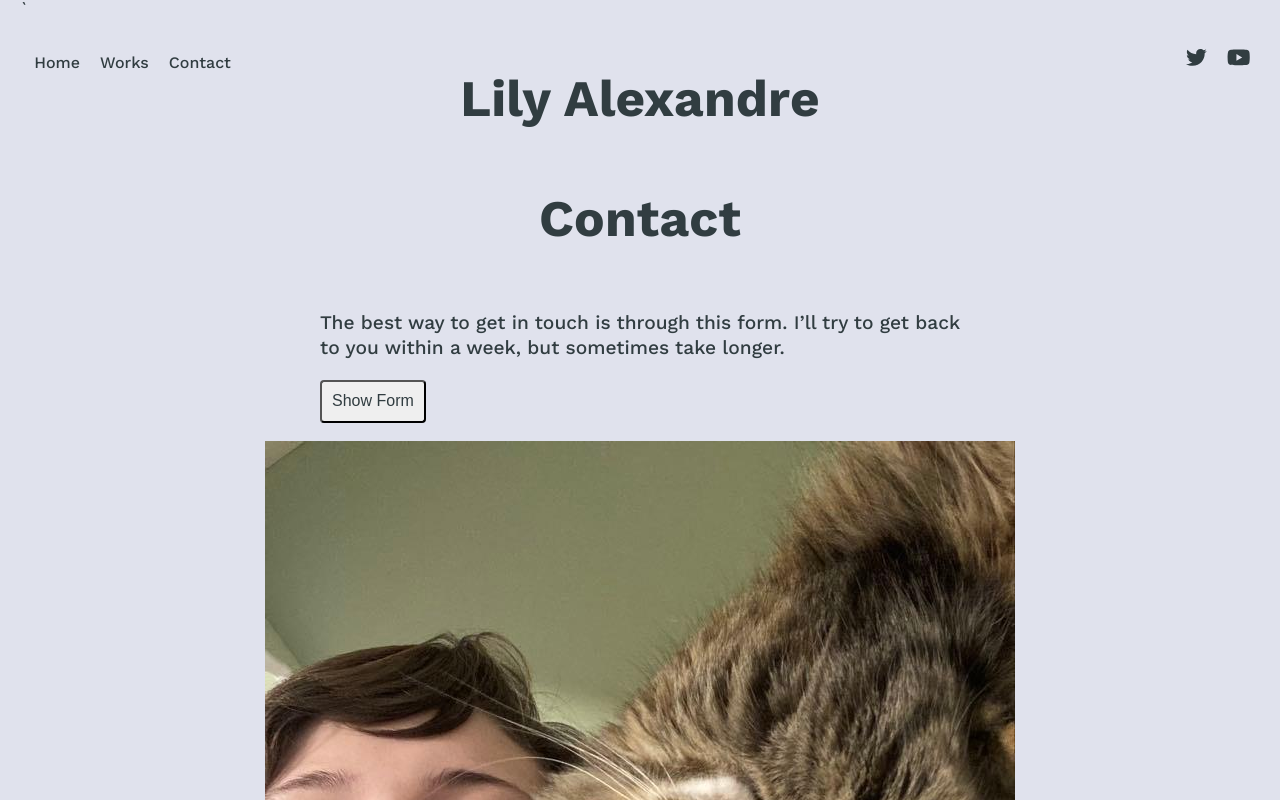
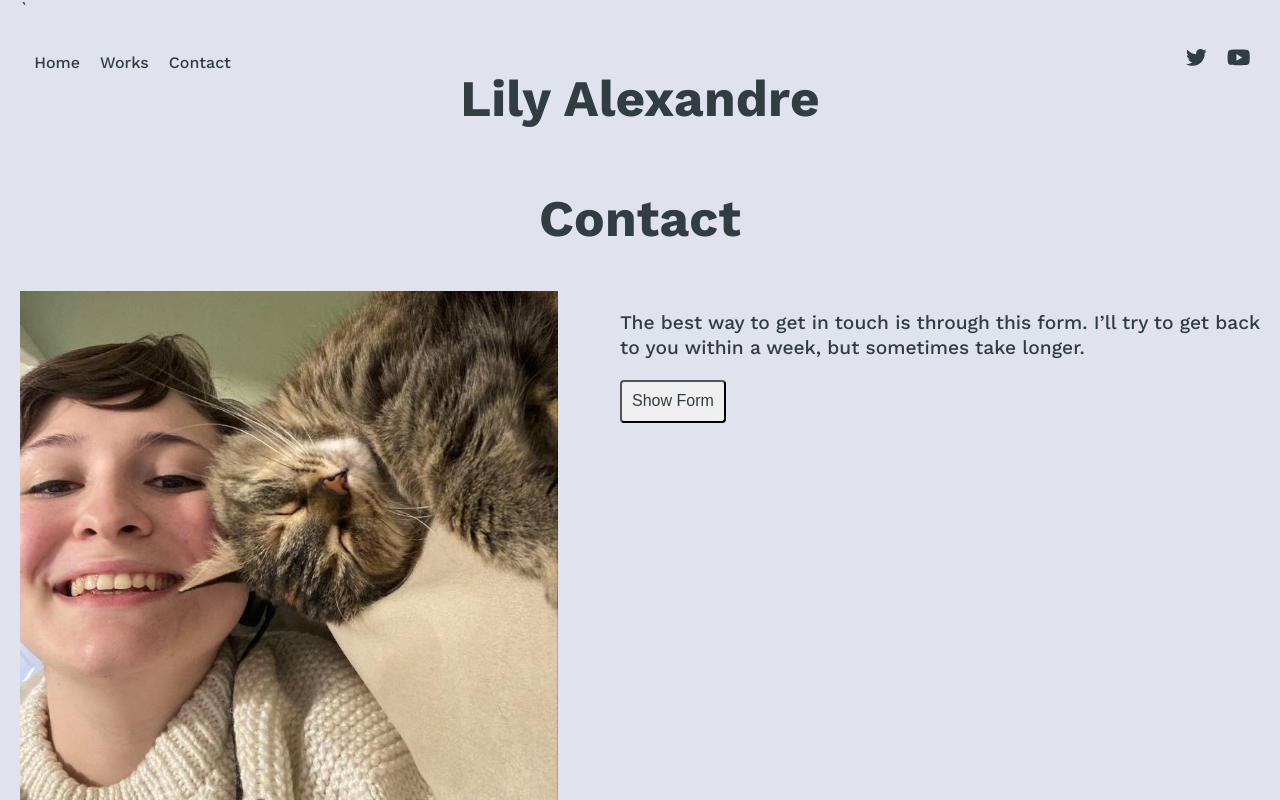
Before and after one commit to s-avery/lily, a React (Create React App) app: page /Contact in a window 1280 px wide. Shown: the top 800 px of the page. Built offline with nearby package versions, Linux system fonts and the light colour scheme; the HTML template or start-up script is replaced by a standard one.

Commit message:
fixed laptop size

```diff
--- a/src/Styles/BaseStyles.scss
+++ b/src/Styles/BaseStyles.scss
@@ -1,9 +1,12 @@
+.App {
+	padding-left: 20px;
+	padding-right: 20px;
+}
+
 body {
 	background-color: $lavender;
 	max-width: 1980px;
 	margin: 0 auto;
-	padding-left: 20px;
-	padding-right: 20px;
 }
 
 // *Buttons
--- a/src/Styles/Contact.scss
+++ b/src/Styles/Contact.scss
@@ -10,6 +10,7 @@
 
 	&__image {
 		max-height: 66vh;
+		padding-right: 5%;
 
 		img {
 			width: 100%;
--- a/src/Styles/Mobile.scss
+++ b/src/Styles/Mobile.scss
@@ -1,4 +1,4 @@
-@media screen and (max-width: 1300px) {
+@media screen and (max-width: 992px) {
 	.home {
 		&__bio {
 			flex-direction: column-reverse;
@@ -48,12 +48,11 @@
 
 		&__image {
 			margin: 0 auto;
+			padding-right: 0;
 		}
 	}
 }
 
-@media screen and (max-width: 992px) {
-}
 @media screen and (max-width: 850px) {
 	.header {
 		flex-direction: column;
```
